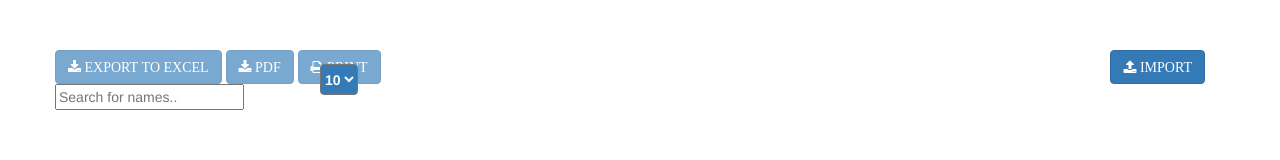
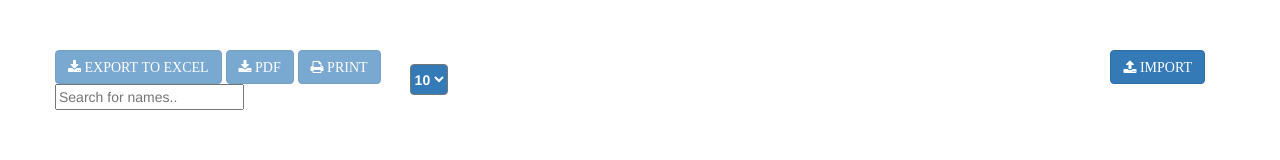
Before and after one commit to usurya1995/Slider, a plain HTML site: page Jquerytable/index.html in a window 1280 px wide. Drawn offline with nearby package versions, Linux system fonts and the light colour scheme.

Commit message:
Update styles.css

```diff
--- a/Jquerytable/styles.css
+++ b/Jquerytable/styles.css
@@ -1,3 +1,7 @@
+html {
+  scroll-behavior: smooth;
+}
+
 a {
     color:#1a75ff;
     text-decoration: none;
@@ -123,7 +127,7 @@ td, th {
 	height: 31px;
     position: absolute;
     top: 8%;
-    left: 25%;
+    left: 32%;
     border-radius: 4px;
     background-color: #337ab7;
     color: white;
```
